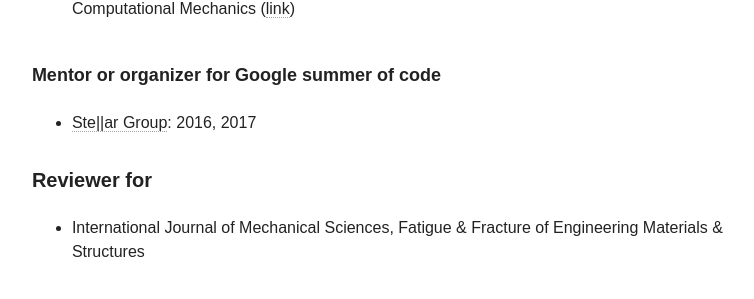
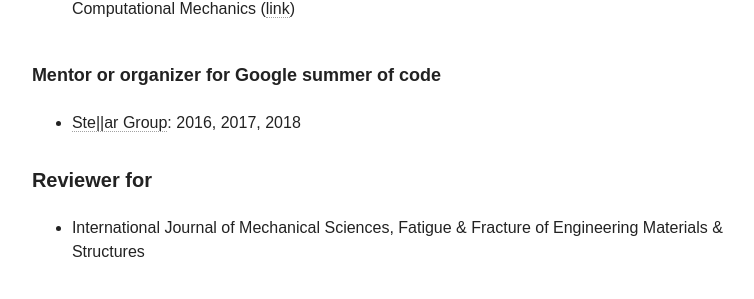
Before and after one commit to diehlpk/diehlpk.github.io, a Jekyll site: the page built from cv/index.md, in a window 1280 px wide and 900 px high, scrolled down 4394 px. Shown: the part 168-467 px from the top of the window, without its empty margins (254-1008 px from the left). Built offline with Jekyll 4.4.1, drawn with Linux system fonts in a browser that asks for light colours; nearby versions of some CDN libraries; some web fonts are replaced.

Commit message:
Update CV

```diff
--- a/cv/index.md
+++ b/cv/index.md
@@ -125,7 +125,7 @@ Also available as [PDF]({{ site.url }}/assets/list.pdf), on [Google Scholar](htt
 1. Modeling and Simulation for Complex Material Behavior, 14th U.S. National Congress on Computational Mechanics ([link](http://14.usnccm.org/MS402))
 
 ###### Mentor or organizer for [Google summer of code](https://summerofcode.withgoogle.com/)
-* <a href="http://stellar-group.org/">Ste||ar Group</a>: 2016, 2017
+* <a href="http://stellar-group.org/">Ste||ar Group</a>: 2016, 2017, 2018
 
 ##### Reviewer for
 
```
